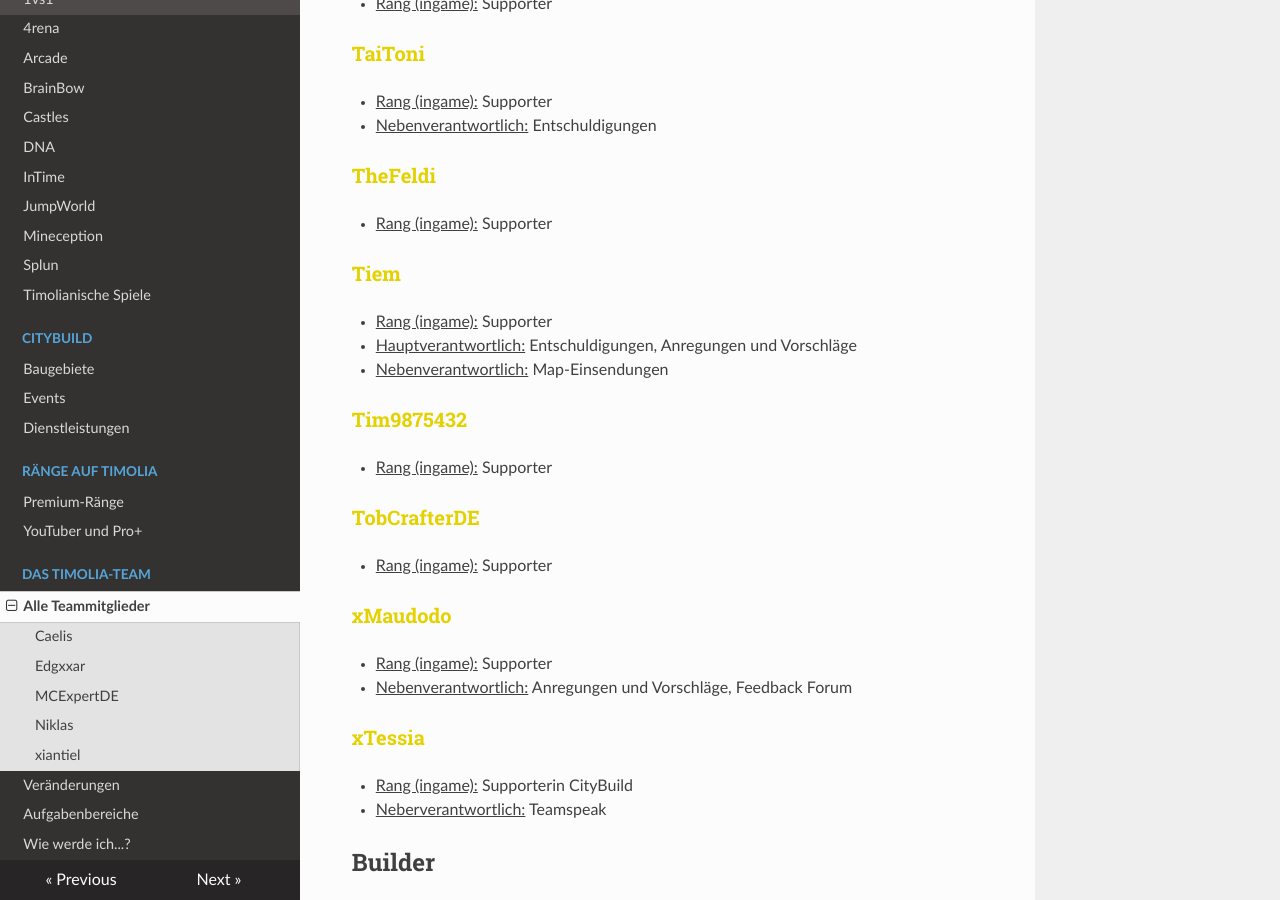
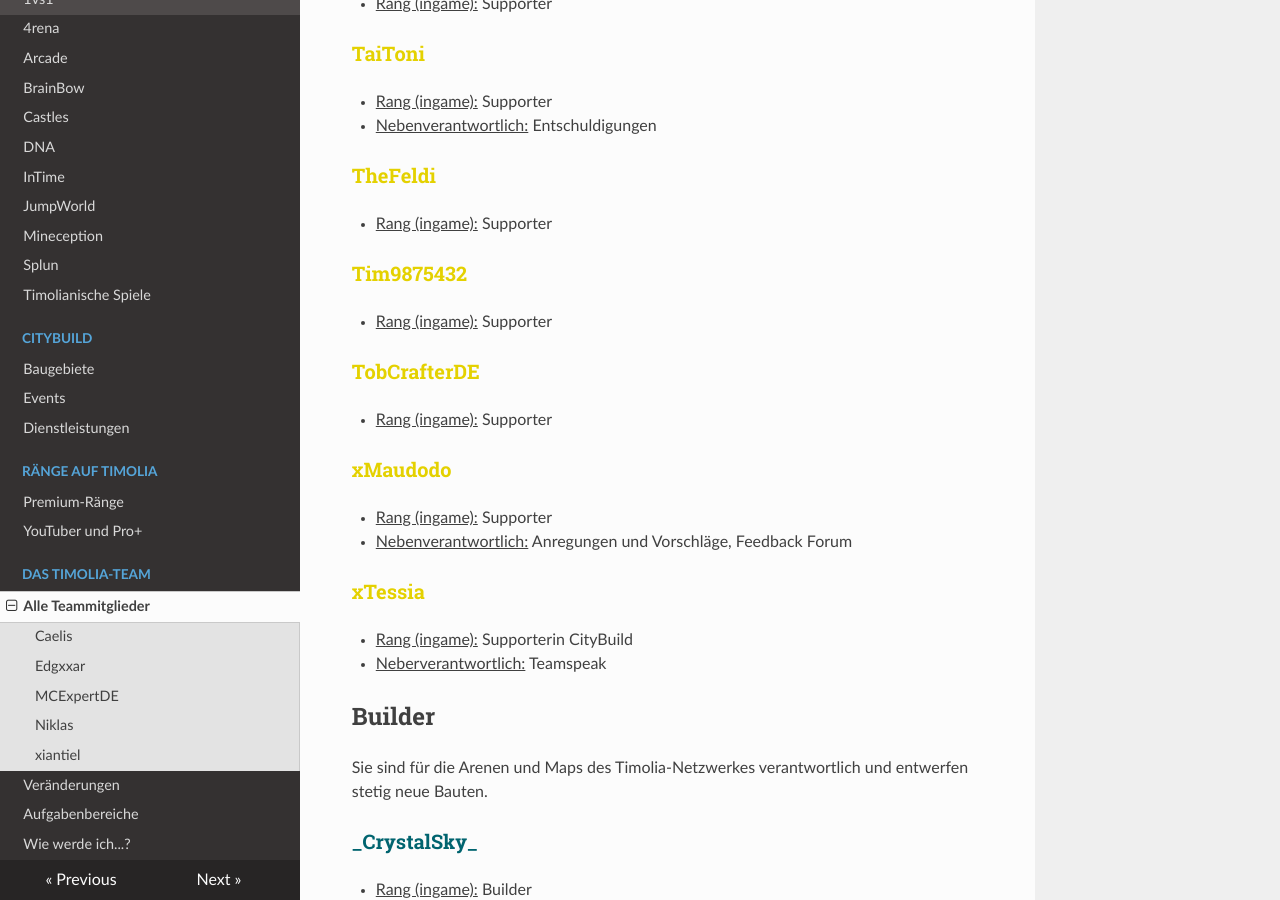
Before and after one commit to TimoliaDE/HowTo, an MkDocs documentation site: the page built from docs/team/members.md, in a window 1280 px wide and 900 px high, scrolled down 6811 px. Built offline with MkDocs 1.6.1, drawn with Linux system fonts in a browser that asks for light colours; nearby versions of some CDN libraries; old or Windows-style settings are respelled for this version of MkDocs.

Commit message:
Update members.md

```diff
--- a/docs/team/members.md
+++ b/docs/team/members.md
@@ -221,11 +221,6 @@ Sie stehen für alle grundlegenden Fragen und Reports zur Verfügung und sind di
 ### <strong><span style="color:#E4D100">TheFeldi</span></strong>
 - <u>Rang (ingame):</u> Supporter
 
-###<strong><span style="color:#E4D100">Tiem</span></strong>
-- <u>Rang (ingame):</u> Supporter
-- <u>Hauptverantwortlich:</u> Entschuldigungen, Anregungen und Vorschläge
-- <u>Nebenverantwortlich:</u> Map-Einsendungen
-
 ### <strong><span style="color:#E4D100">Tim9875432</span></strong>
 - <u>Rang (ingame):</u> Supporter
 
```
